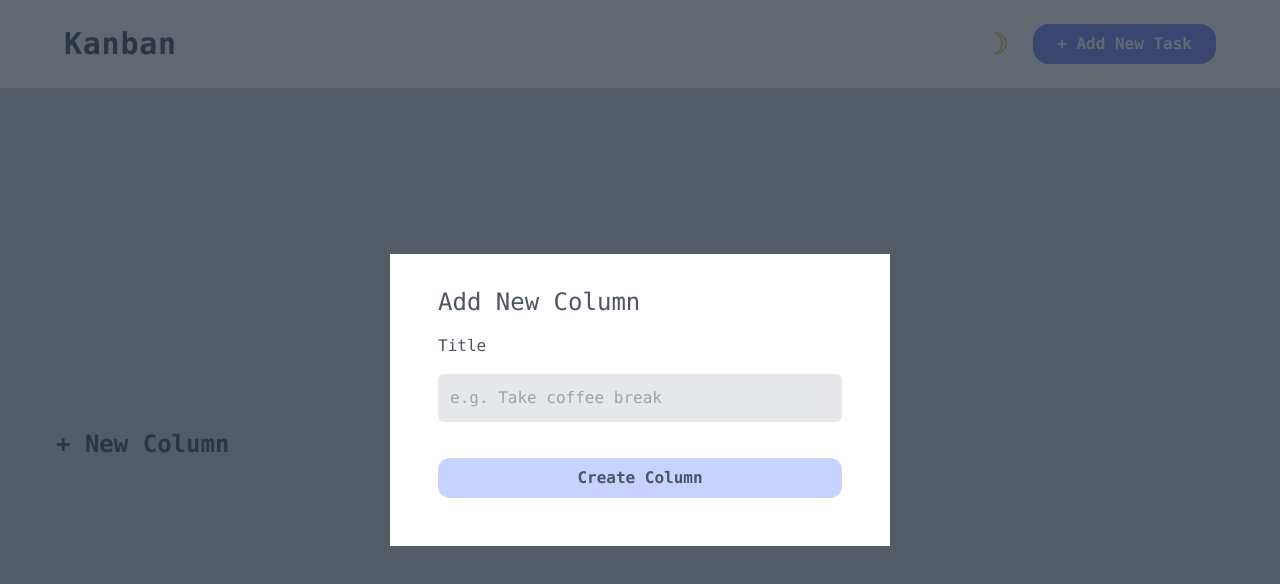
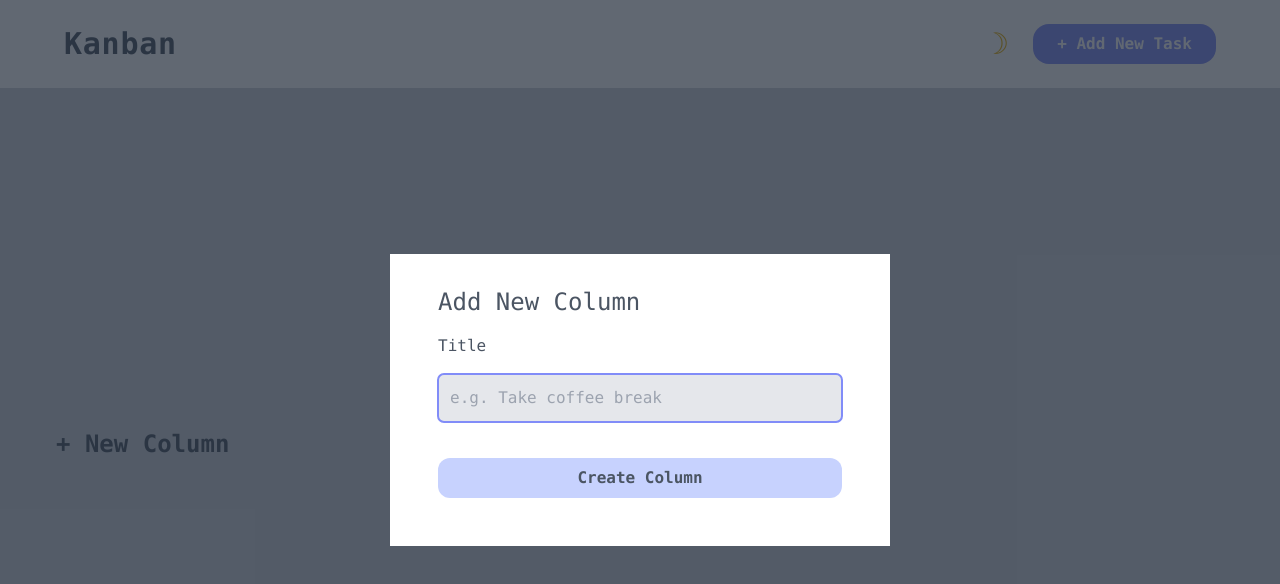
Before and after one commit to Javokhir12/kanban-board, a React (Vite) app: page / in a window 1280 px wide. Both pictures are taken after a click on the element "+ New Column". Shown: the top 584 px of the page. Built offline with nearby package versions, Linux system fonts and the light colour scheme.

Commit message:
Focus inputs on mount

```diff
--- a/src/components/Column/Column.tsx
+++ b/src/components/Column/Column.tsx
@@ -17,23 +17,21 @@ function Column({ id, title, children }: ColumnProps) {
     state: { currentDraggedIssue, issues },
   } = useAppContext();
 
-  const issue = issues[currentDraggedIssue];
-
-  if (issue) {
-    issue.columnId = id;
-  }
-
   const [{ isOver }, drop] = useDrop(
     () => ({
       accept: ItemTypes.ISSU_CARD,
       drop: () => {
-        dispatch(addIssue(issue));
+        if (currentDraggedIssue) {
+          const issue = issues[currentDraggedIssue];
+          issue.columnId = id;
+          dispatch(addIssue(issue));
+        }
       },
       collect: (monitor) => ({
         isOver: !!monitor.isOver(),
       }),
     }),
-    [issue]
+    [currentDraggedIssue]
   );
 
   console.log();
@@ -41,7 +39,7 @@ function Column({ id, title, children }: ColumnProps) {
     <div
       ref={drop}
       className={`m-4 p-2 ${classes.columnWidth} ${
-        isOver ? 'bg-slate-700' : ''
+        isOver ? 'dark:bg-slate-700 bg-gray-200' : ''
       }`}
     >
       <h2 className="text-center dark:text-gray-300 text-xl">{title}</h2>
--- a/src/components/NewColumn/NewColumn.tsx
+++ b/src/components/NewColumn/NewColumn.tsx
@@ -1,6 +1,7 @@
-import { ChangeEvent, FormEvent, useState } from 'react';
+import { ChangeEvent, FormEvent, useEffect, useRef, useState } from 'react';
 import { IColumn } from '../../models/column';
 import { v4 as uuidv4 } from 'uuid';
+import { useFocus } from '../../hooks/useFocus';
 
 export interface NewColumnProps {
   onCreateColumn: (column: IColumn) => void;
@@ -8,6 +9,7 @@ export interface NewColumnProps {
 
 function NewColumn({ onCreateColumn }: NewColumnProps) {
   const [title, setTitle] = useState('');
+  const inputRef = useFocus();
 
   function handleChange(e: ChangeEvent<HTMLInputElement>) {
     setTitle(e.target.value);
@@ -39,6 +41,7 @@ function NewColumn({ onCreateColumn }: NewColumnProps) {
           Title
         </label>
         <input
+          ref={inputRef}
           onChange={handleChange}
           name="title"
           type="text"
--- a/src/components/NewIssue/IssueForm.tsx
+++ b/src/components/NewIssue/IssueForm.tsx
@@ -2,6 +2,7 @@ import { ChangeEvent, FormEvent, useState } from 'react';
 import { useAppContext } from '../../context';
 import { IIssue } from '../../models/issue';
 import { v4 as uuidv4 } from 'uuid';
+import { useFocus } from '../../hooks/useFocus';
 
 export interface FormState {
   title: string;
@@ -33,6 +34,7 @@ function IssueForm({
   const {
     state: { columns },
   } = useAppContext();
+  const inputRef = useFocus();
 
   const statuses = Object.values(columns).map(({ id, title }) => ({
     value: id,
@@ -92,6 +94,7 @@ function IssueForm({
           Title
         </label>
         <input
+          ref={inputRef}
           onChange={handleChange}
           name="title"
           type="text"
--- /dev/null
+++ b/src/hooks/useFocus.ts
@@ -0,0 +1,11 @@
+import { useEffect, useRef } from 'react';
+
+export function useFocus() {
+  const inputRef = useRef<HTMLInputElement>(null);
+
+  useEffect(() => {
+    inputRef.current?.focus();
+  });
+
+  return inputRef;
+}
```
